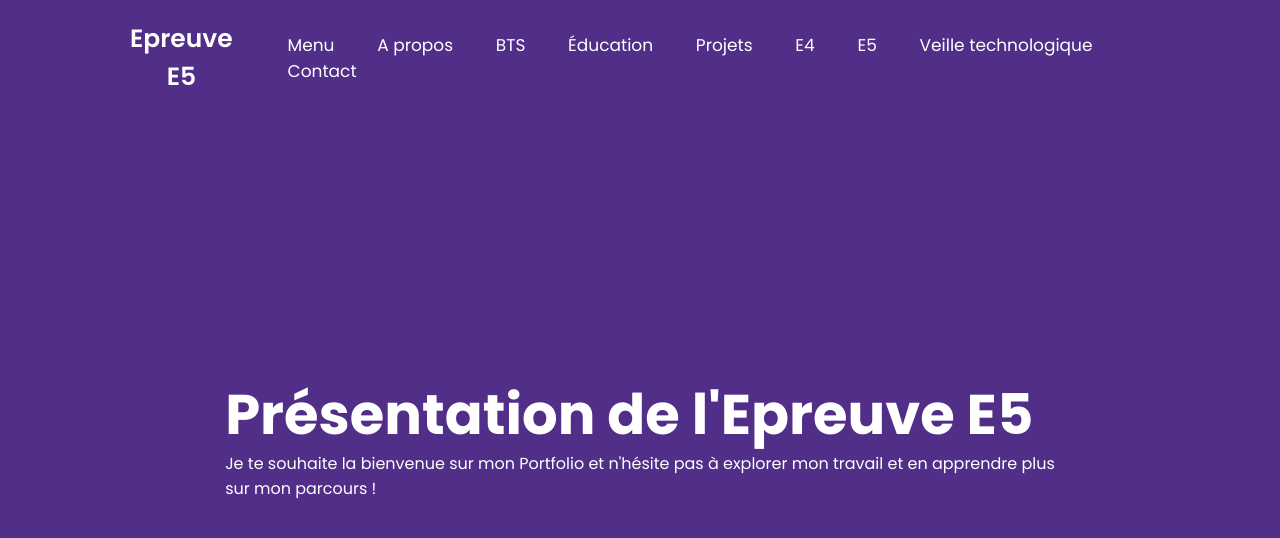
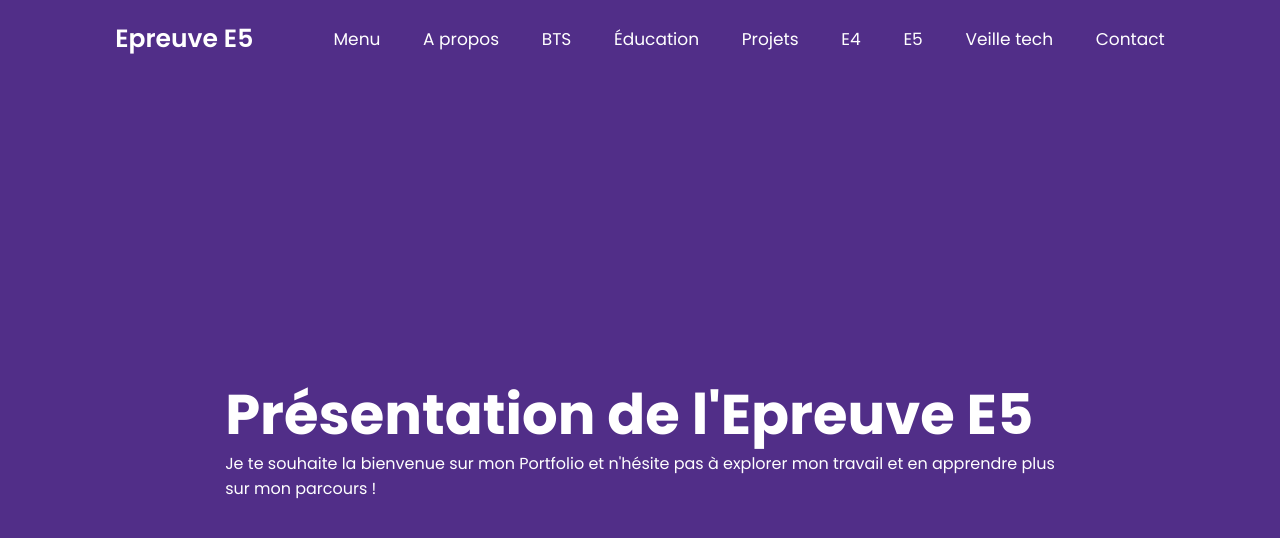
Before and after one commit to Ghost-Rouge/Portfolio, a plain HTML site: page epreuveE5.html in a window 1280 px wide. Drawn offline with Linux system fonts and the light colour scheme.

Commit message:
Update epreuveE5.html

```diff
--- a/epreuveE5.html
+++ b/epreuveE5.html
@@ -20,7 +20,7 @@
          <a href="index.html">Projets</a>
          <a href="epreuveE4.html">E4</a>
          <a href="epreuveE5.html">E5</a>
-         <a href="index.html">Veille technologique</a>
+         <a href="index.html">Veille tech</a>
          <a href="index.html">Contact</a>
         </nav>
       </header>
```
